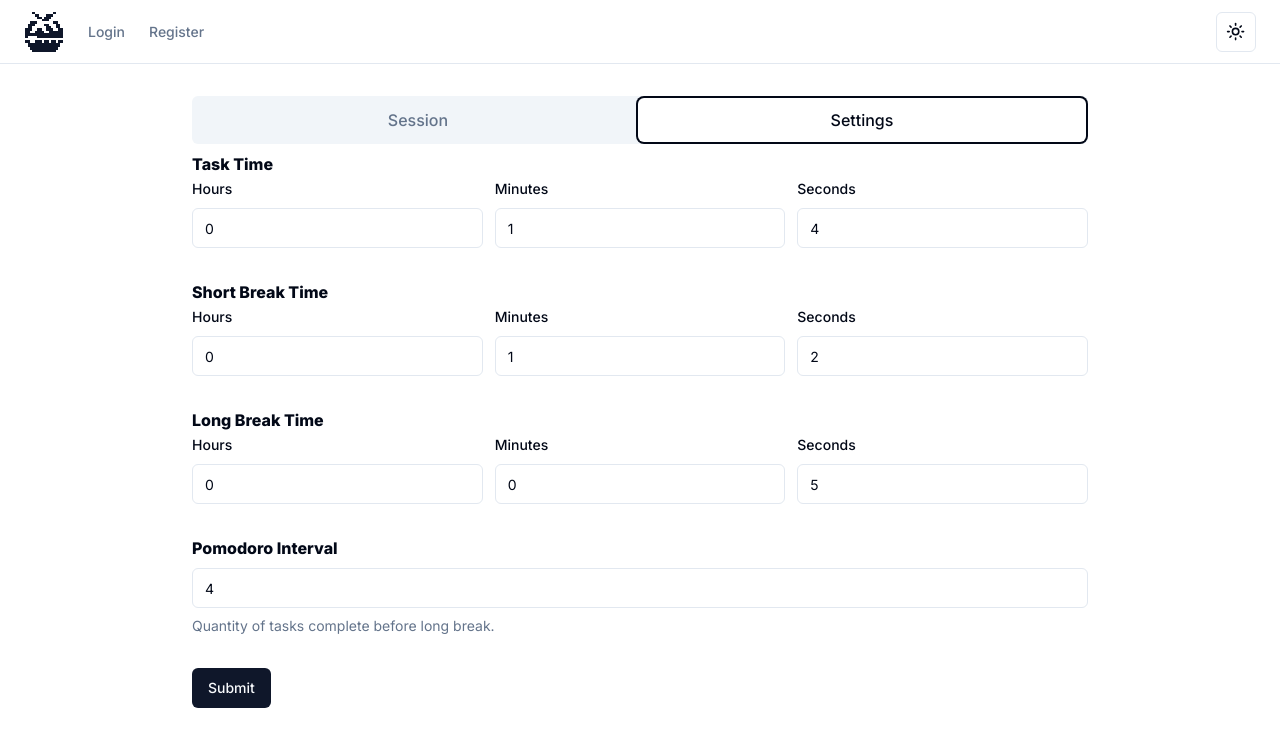
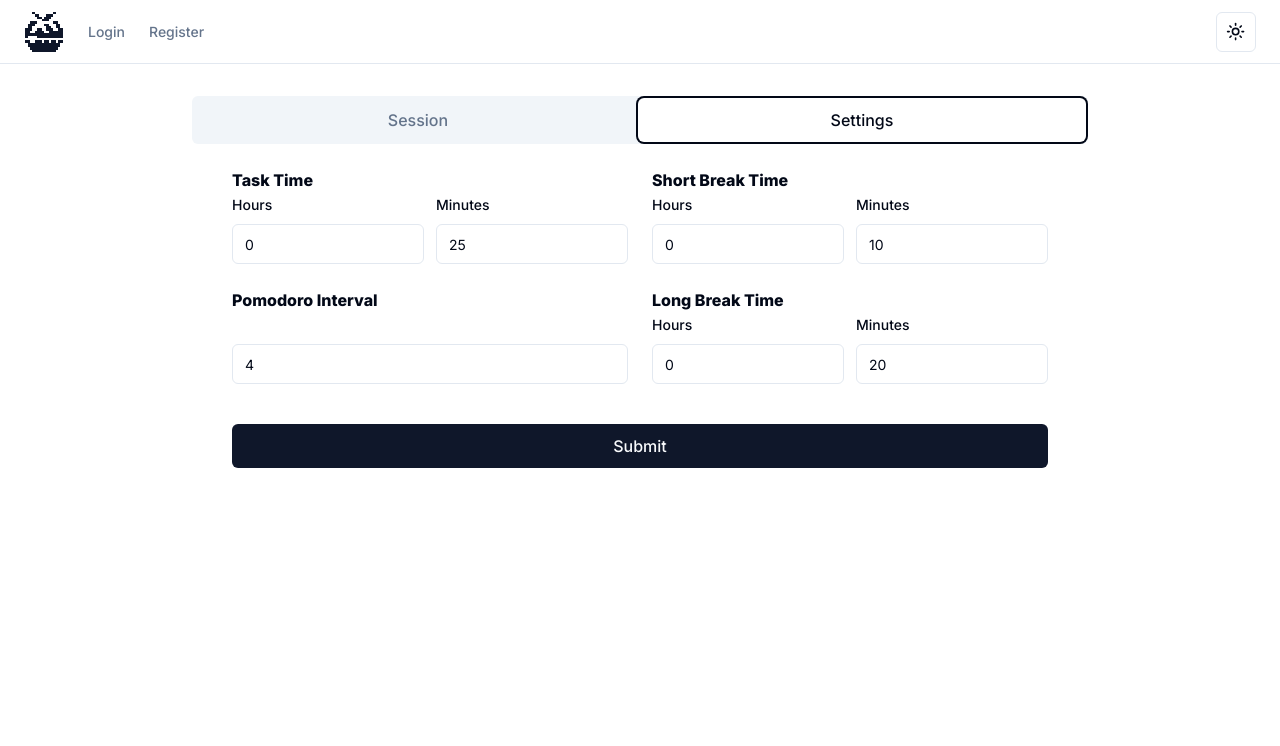
Before and after one commit to ianreimers/pomodoro-tracker, a Next.js app in the folder client/: page / in a window 1280 px wide. Both pictures are taken after a click on the tab "Settings". Shown: the top 746 px of the page. Built offline with nearby package versions, Linux system fonts and the light colour scheme.

Commit message:
chore: remove seconds field from user settings form

```diff
--- a/client/app/page.tsx
+++ b/client/app/page.tsx
@@ -11,7 +11,7 @@ export default function Home() {
     <PageWrapper>
       <div className="max-w-4xl mx-auto">
         <Tabs defaultValue="session">
-          <TabsList className="grid w-full grid-cols-2 h-12">
+          <TabsList className="grid w-full grid-cols-2 h-12 mb-6">
             <TabsTrigger className="py-2 text-base" value="session">Session</TabsTrigger>
             <TabsTrigger className="py-2 text-base" value="settings">Settings</TabsTrigger>
           </TabsList>
--- a/client/components/session-timer.tsx
+++ b/client/components/session-timer.tsx
@@ -30,7 +30,7 @@ export default function SessionTimer() {
 	}
 	return (
 		<div className="flex flex-col items-center w-full bg-background">
-			<h2 className="text-4xl w-full text-center my-4 font-bold text-foreground underline">{title(currSessionType)}</h2>
+			<h2 className="text-4xl w-full text-center mb-4 font-bold text-foreground underline">{title(currSessionType)}</h2>
 			<div className="flex items-center tabular-nums justify-center text-7xl sm:text-8xl lg:text-9xl p-6 mb-4 text-center w-full text-foreground">
 				<span className="border-accent border-solid border-4 border-b-[10px] rounded-xl p-2 flex items-center justify-center">{timeUnits.hours}</span>
 				<span className="text-6xl sm:text-7xl lg:text-8xl sm:px-0.5">:</span>
--- a/client/components/user-settings-form.tsx
+++ b/client/components/user-settings-form.tsx
@@ -7,6 +7,58 @@ import { Button } from '@/components/ui/button';
 import { useUserSettingsContext } from '@/contexts/user-settings-context';
 import { userSettingsFormSchema } from '@/validation_schema/schemas';
 
+/*
+
+	Note: When developing, adding the seconds code below to the form allows easier
+	testing for the session timer
+
+	defaultValues: {
+			taskTimeSeconds: taskTimeUnits.secs,
+			shortBreakSeconds: shortBreakTimeUnits.secs,
+			longBreakSeconds: longBreakTimeUnits.secs,
+	}
+
+	<FormField
+		control={form.control}
+		name="taskTimeSeconds"
+		render={({ field }) => (
+			<FormItem>
+				<FormLabel>Seconds</FormLabel>
+				<FormControl>
+					<Input {...field} />
+				</FormControl>
+				<FormMessage />
+			</FormItem>
+		)}
+	/>
+	<FormField
+		control={form.control}
+		name="shortBreakSeconds"
+		render={({ field }) => (
+			<FormItem>
+				<FormLabel>Seconds</FormLabel>
+				<FormControl>
+					<Input {...field} />
+				</FormControl>
+				<FormMessage />
+			</FormItem>
+		)}
+	/>
+	<FormField
+		control={form.control}
+		name="longBreakSeconds"
+		render={({ field }) => (
+			<FormItem>
+				<FormLabel>Seconds</FormLabel>
+				<FormControl>
+					<Input {...field} />
+				</FormControl>
+				<FormMessage />
+			</FormItem>
+		)}
+	/>
+
+ */
 
 export default function UserSettingsForm() {
 	const {
@@ -22,14 +74,14 @@ export default function UserSettingsForm() {
 		defaultValues: {
 			taskTimeHours: taskTimeUnits.hours,
 			taskTimeMinutes: taskTimeUnits.mins,
-			taskTimeSeconds: taskTimeUnits.secs,
 			shortBreakHours: shortBreakTimeUnits.hours,
 			shortBreakMinutes: shortBreakTimeUnits.mins,
-			shortBreakSeconds: shortBreakTimeUnits.secs,
 			longBreakHours: longBreakTimeUnits.hours,
 			longBreakMinutes: longBreakTimeUnits.mins,
-			longBreakSeconds: longBreakTimeUnits.secs,
-			pomodoroInterval
+			pomodoroInterval,
+			taskTimeSeconds: 0,
+			shortBreakSeconds: 0,
+			longBreakSeconds: 0,
 		}
 	})
 
@@ -40,8 +92,8 @@ export default function UserSettingsForm() {
 
 	return (
 		<Form {...form}>
-			<form onSubmit={form.handleSubmit(onSubmit)} className="space-y-8">
-				<fieldset className='grid grid-cols-3 gap-3'>
+			<form onSubmit={form.handleSubmit(onSubmit)} className="grid grid-cols-2 gap-6 sm:px-10">
+				<fieldset className='grid grid-cols-2 gap-x-3'>
 					<legend className='font-extrabold'>Task Time</legend>
 					<FormField
 						control={form.control}
@@ -69,22 +121,9 @@ export default function UserSettingsForm() {
 							</FormItem>
 						)}
 					/>
-					<FormField
-						control={form.control}
-						name="taskTimeSeconds"
-						render={({ field }) => (
-							<FormItem>
-								<FormLabel>Seconds</FormLabel>
-								<FormControl>
-									<Input {...field} />
-								</FormControl>
-								<FormMessage />
-							</FormItem>
-						)}
-					/>
 
 				</fieldset>
-				<fieldset className='grid grid-cols-3 gap-3'>
+				<fieldset className='grid grid-cols-2 gap-x-3'>
 					<legend className='font-extrabold'>Short Break Time</legend>
 					<FormField
 						control={form.control}
@@ -112,12 +151,14 @@ export default function UserSettingsForm() {
 							</FormItem>
 						)}
 					/>
+
+				</fieldset>
 				<FormField
 					control={form.control}
-						name="shortBreakSeconds"
+					name="pomodoroInterval"
 					render={({ field }) => (
-							<FormItem>
-								<FormLabel>Seconds</FormLabel>
+						<FormItem className='space-y-8'>
+							<FormLabel className='text-md font-extrabold'>Pomodoro Interval</FormLabel>
 							<FormControl>
 								<Input {...field} />
 							</FormControl>
@@ -125,9 +166,7 @@ export default function UserSettingsForm() {
 						</FormItem>
 					)}
 				/>
-
-				</fieldset>
-				<fieldset className='grid grid-cols-3 gap-3'>
+				<fieldset className='grid grid-cols-2 gap-3'>
 					<legend className='font-extrabold'>Long Break Time</legend>
 					<FormField
 						control={form.control}
@@ -155,36 +194,8 @@ export default function UserSettingsForm() {
 							</FormItem>
 						)}
 					/>
-					<FormField
-						control={form.control}
-						name="longBreakSeconds"
-						render={({ field }) => (
-							<FormItem>
-								<FormLabel>Seconds</FormLabel>
-								<FormControl>
-									<Input {...field} />
-								</FormControl>
-								<FormMessage />
-							</FormItem>
-						)}
-					/>
 				</fieldset>
-				<FormField
-					control={form.control}
-					name="pomodoroInterval"
-					render={({ field }) => (
-						<FormItem>
-							<FormLabel className='text-md font-extrabold'>Pomodoro Interval</FormLabel>
-							<FormControl>
-								<Input {...field} />
-							</FormControl>
-							<FormDescription>Quantity of tasks complete before long break.</FormDescription>
-							<FormMessage />
-						</FormItem>
-					)}
-				/>
-
-				<Button type="submit" >Submit</Button>
+				<Button size="lg" type="submit" className="text-base col-span-full mt-4">Submit</Button>
 			</form>
 		</Form>
 	);
--- a/client/contexts/user-settings-context.tsx
+++ b/client/contexts/user-settings-context.tsx
@@ -15,9 +15,9 @@ type UserContextProviderProps = {
 }
 
 
-const initialTaskTimeUnits = { hours: 0, mins: 1, secs: 4 };
-const initialShortBreakTimeUnits = { hours: 0, mins: 1, secs: 2 };
-const initialLongBreakTimeUnits = { hours: 0, mins: 0, secs: 5 };
+const initialTaskTimeUnits = { hours: 0, mins: 25, secs: 0 };
+const initialShortBreakTimeUnits = { hours: 0, mins: 10, secs: 0 };
+const initialLongBreakTimeUnits = { hours: 0, mins: 20, secs: 0 };
 const initialState: UserSettingsState = {
 	taskTimeUnits: initialTaskTimeUnits,
 	shortBreakTimeUnits: initialShortBreakTimeUnits,
--- a/client/lib/utils.ts
+++ b/client/lib/utils.ts
@@ -132,18 +132,18 @@ export function mapUserSettingsFormDataToState(settingsFormData: UserSettingsFor
   const taskTimeUnits = {
     hours: taskTimeHours,
     mins: taskTimeMinutes,
-    secs: taskTimeSeconds
+    secs: taskTimeSeconds || 0
   };
   const shortBreakTimeUnits = {
     hours: shortBreakHours,
     mins: shortBreakMinutes,
-    secs: shortBreakSeconds,
+    secs: shortBreakSeconds || 0,
 
   };
   const longBreakTimeUnits = {
     hours: longBreakHours,
     mins: longBreakMinutes,
-    secs: longBreakSeconds,
+    secs: longBreakSeconds || 0,
   };
 
   return {
```
Lines whose indentation alone changed are shown as unchanged.
